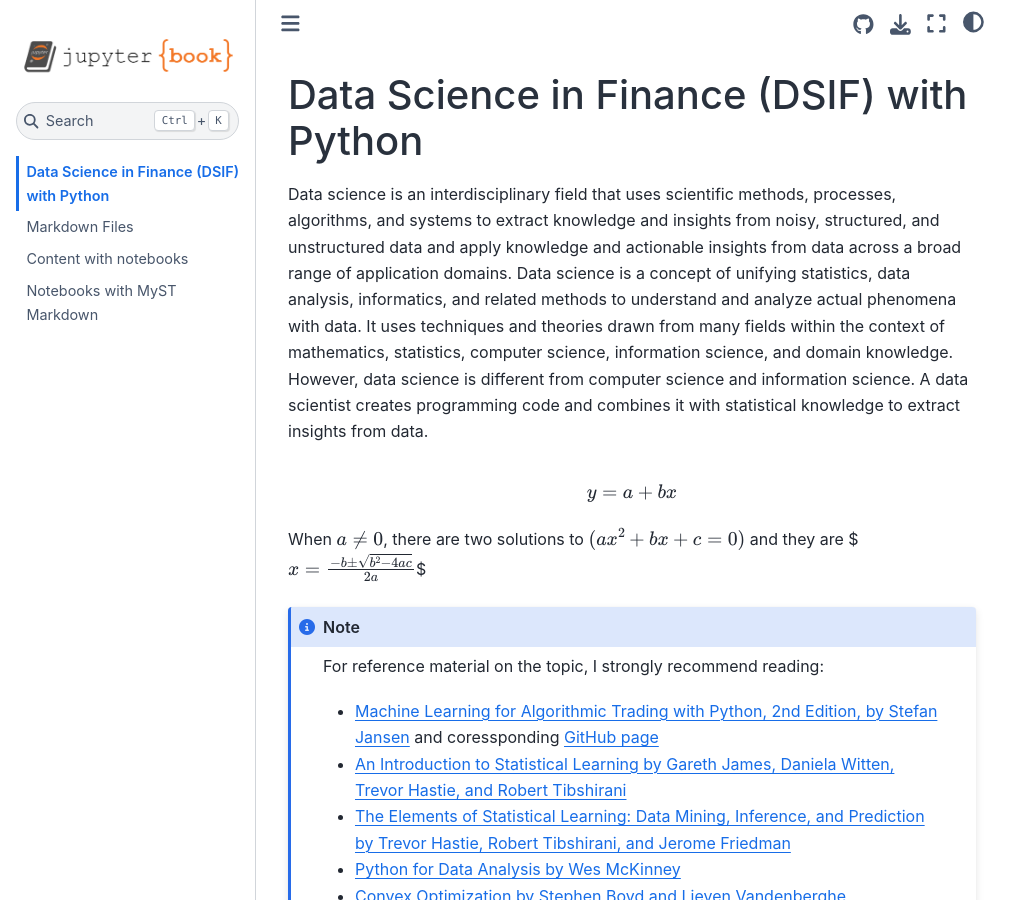
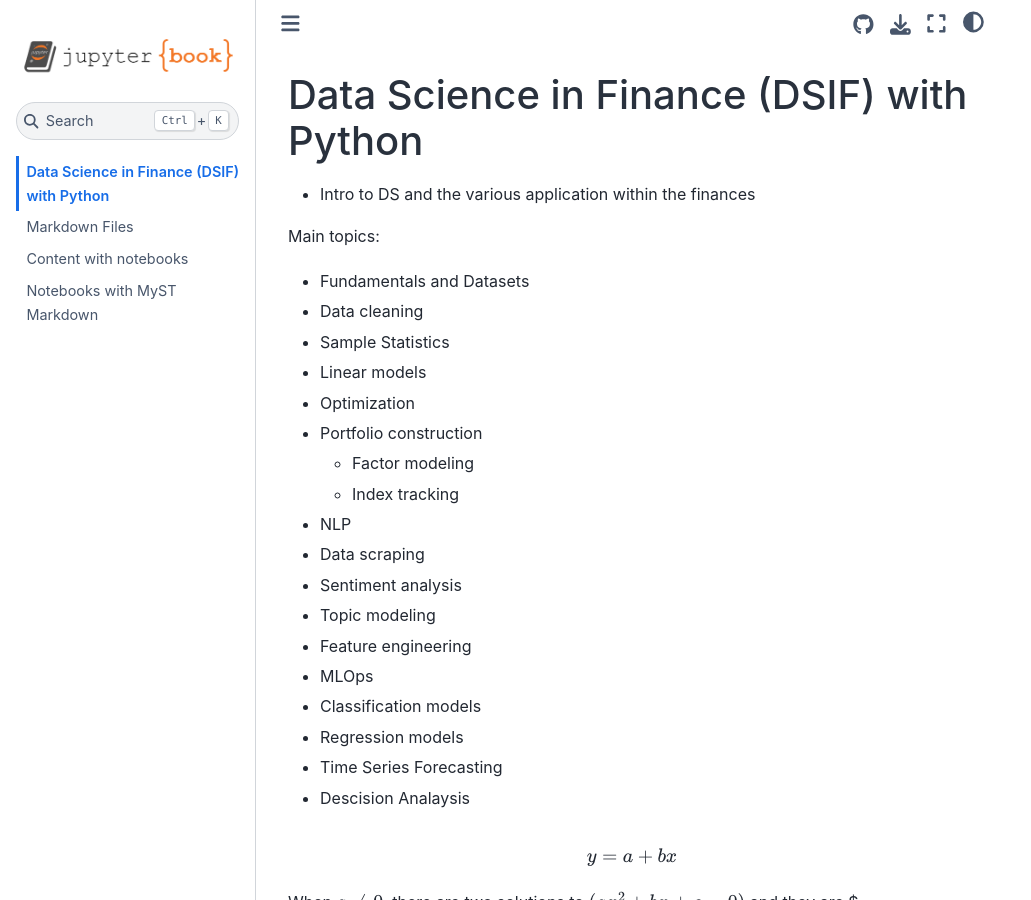
Before and after one commit to naftalic/DSIF, a Jupyter Book: the page built from intro.md, in a window 1280 px wide and 900 px high. Shown: the whole window, without its empty margins (0-1031 px from the left). Built offline with Jupyter Book 1.0.4 settings and Sphinx 7.4.7 and the Sphinx Book theme 1.1.4, drawn with Linux system fonts in a browser that asks for light colours.

Commit message:
Update intro.md

```diff
--- a/intro.md
+++ b/intro.md
@@ -1,7 +1,27 @@
 # Data Science in Finance (DSIF) with Python
 
-Data science is an interdisciplinary field that uses scientific methods, processes, algorithms, and systems to extract knowledge and insights from noisy, structured, and unstructured data and apply knowledge and actionable insights from data across a broad range of application domains.
-Data science is a concept of unifying statistics, data analysis, informatics, and related methods to understand and analyze actual phenomena with data. It uses techniques and theories drawn from many fields within the context of mathematics, statistics, computer science, information science, and domain knowledge. However, data science is different from computer science and information science. A data scientist creates programming code and combines it with statistical knowledge to extract insights from data.
+* Intro to DS and the various application within the finances
+
+Main topics:
+
+* Fundamentals and Datasets
+* Data cleaning
+* Sample Statistics
+* Linear models
+* Optimization
+* Portfolio construction
+  * Factor modeling
+  * Index tracking
+* NLP
+* Data scraping
+* Sentiment analysis
+* Topic modeling
+* Feature engineering
+* MLOps
+* Classification models
+* Regression models
+* Time Series Forecasting
+* Descision Analaysis
 
 $$
 \begin{align}
```
